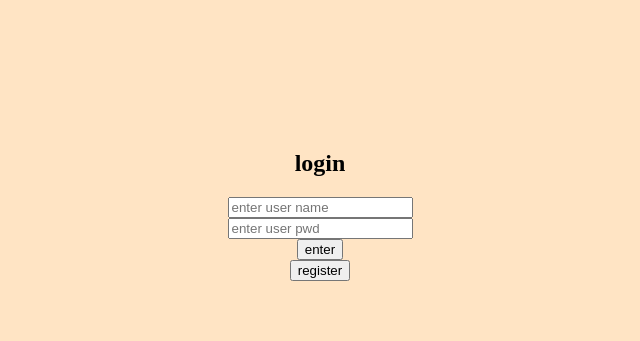
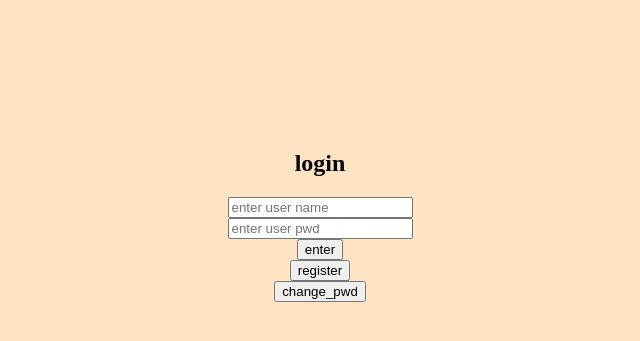
Before and after one commit to kanishk-uwa/agile_project, a Flask app: page / in a window 1280 px wide. Shown: the top 341 px of the page, without its empty margins (320-960 px from the left). Run offline with Flask 3, Linux system fonts and the light colour scheme.

Commit message:
change password

```diff
--- a/templates/loginpage.html
+++ b/templates/loginpage.html
@@ -37,7 +37,10 @@
         <button type="submit"> register</button>
 
         </form>
+        <form action="/modify_user" method="post">
+        <button type="submit"> change_pwd</button>
 
+        </form>
     </div>
 </body>
 </html>
```
